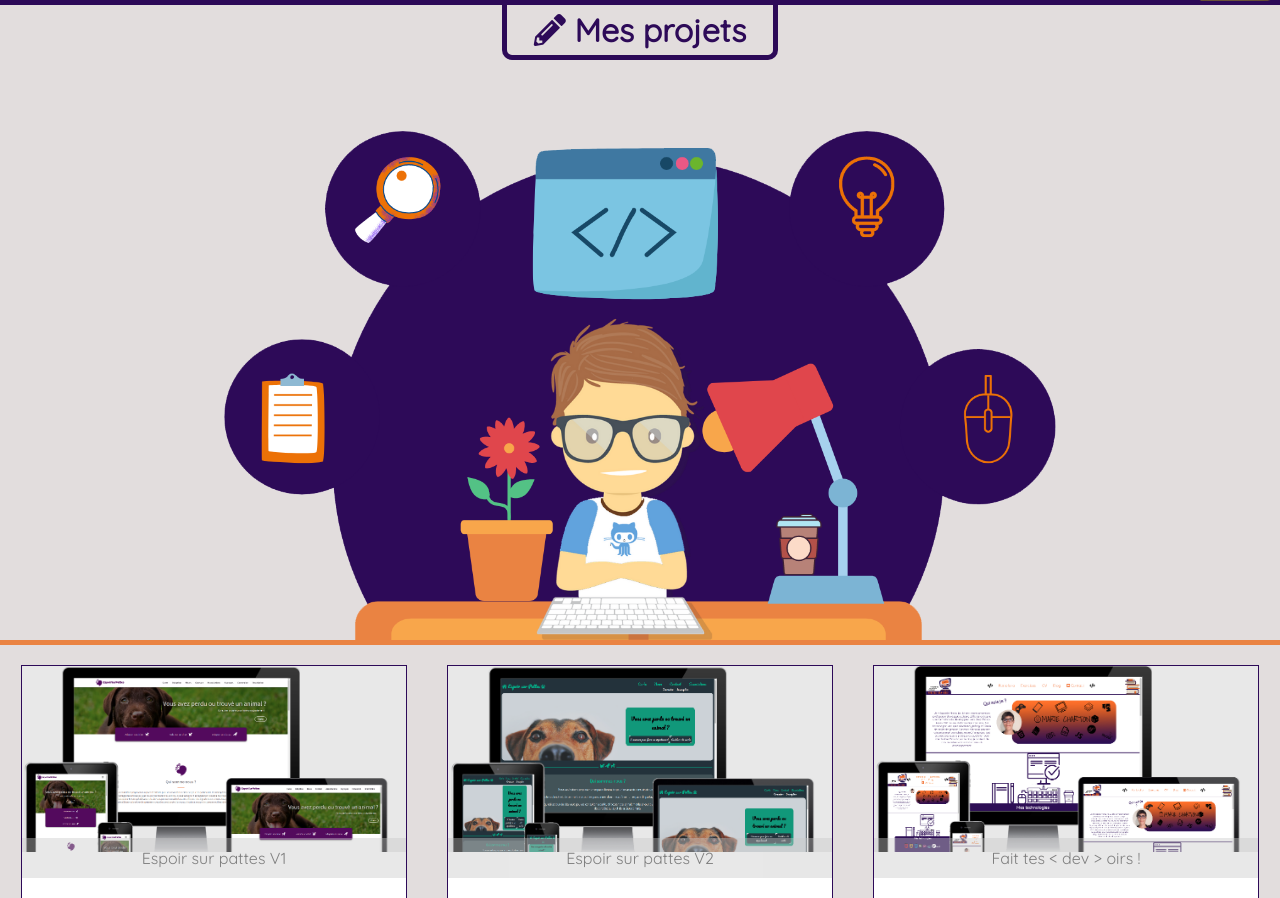
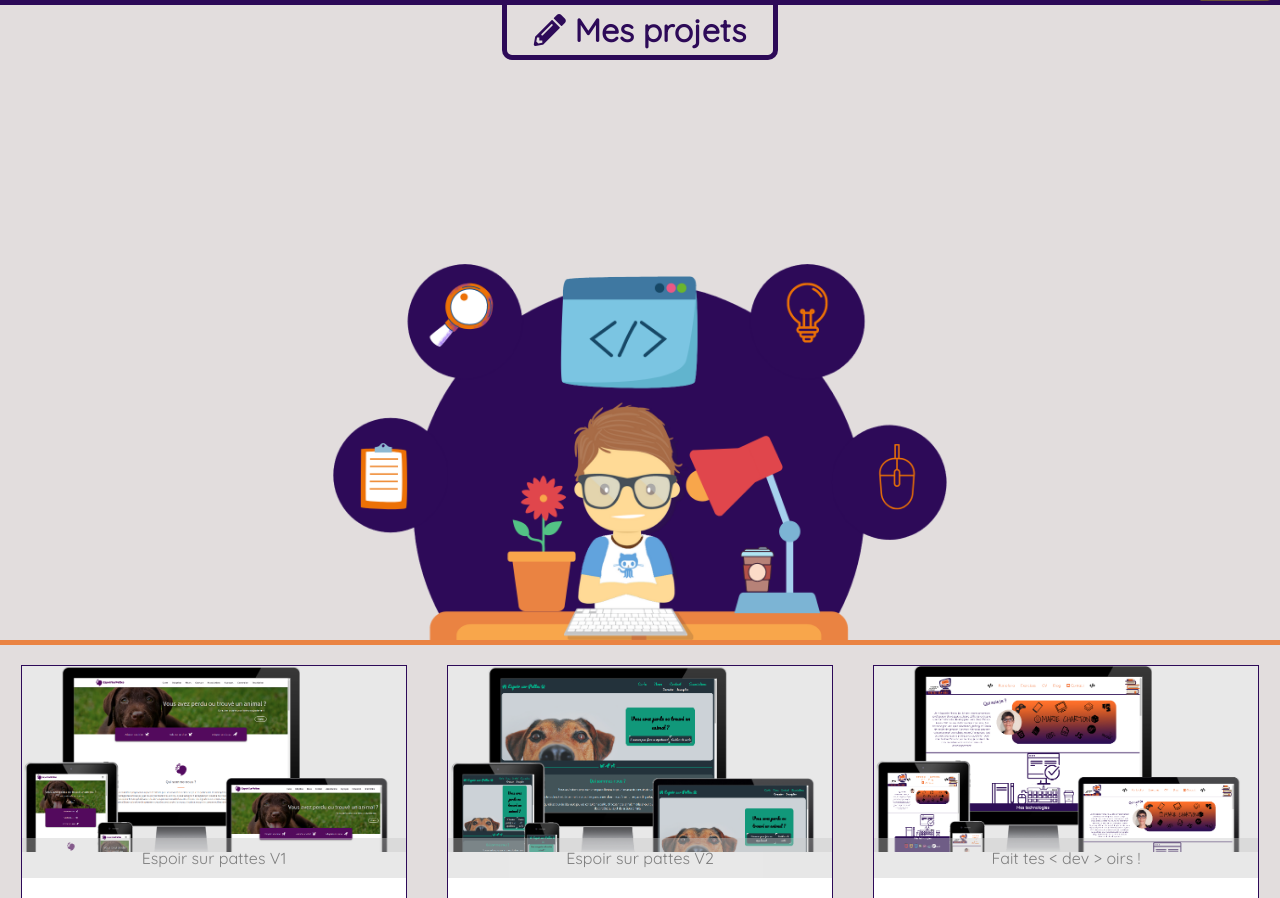
Before and after one commit to MarieCharton/PortofolioV2, a Symfony app: template templates/portofolio.html.twig in a window 1280 px wide. Shown: the part 106-1004 px from the top of the page. Run offline with Twig, Linux system fonts and the light colour scheme; the template is opened without the code that fills it, so the values that code supplies are empty; some libraries are stand-ins or nearby versions.

Commit message:
Responsive DONE

```diff
--- a/public/css/pages/portofolio.css
+++ b/public/css/pages/portofolio.css
@@ -3,7 +3,7 @@
     background-image: url("../../images/background/portofolio.png");
     background-repeat: no-repeat;
     background-position: bottom;
-    background-size: 65%;
+    background-size: 48%;
     height: 580px;
     background-color: rgb(226, 221, 221);
     border-bottom: 5px solid #ea8342;
--- a/public/css/pages/training.css
+++ b/public/css/pages/training.css
@@ -3,7 +3,7 @@
     background-image: url("../../images/background/training.png");
     background-repeat: no-repeat;
     background-position: bottom;
-    background-size: 65%;
+    background-size: 48%;
     height: 580px;
     background-color: rgb(226, 221, 221);
     border-bottom: 5px solid #ea8342;
--- a/templates/layout/_banner.html.twig
+++ b/templates/layout/_banner.html.twig
@@ -1,10 +1,10 @@
 <div class="banner">
+    <div class="banner-div">
+        <img class = "img-banner" src="{{ asset('images/background/presentation.png') }}" alt="banniere">
+    </div>
     <div class="banner-presentation">
         <h1> Qui suis je ? </h1>
         <p class ="presentation" >Je m'appelle Marie, j'ai 36 ans, en reconversion professionnelle depuis octobre 2019, j'ai entrepris une formation de développeur web chez O'clock. Après 700 heures de formation intensive, j'ai terminé par une spécialisation Symfony et 1 mois de projet de groupe.
         Sur mon site vous pourrez retrouver mon portofolio, mon CV ainsi que tout les exercices que je pratique au quotidien pour m'entrainer. Dans la partie blog je parlerai de mes aventures dans le domaine du developpement. </p>
     </div>
-    <div class="banner-div">
-        <img class = "img-banner" src="{{ asset('images/background/presentation.png') }}" alt="banniere">
-    </div>
 </div>
```
